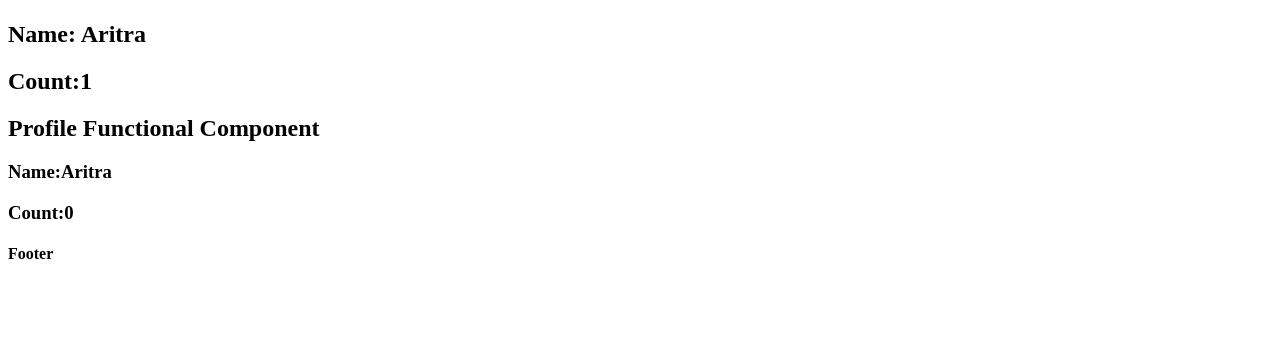
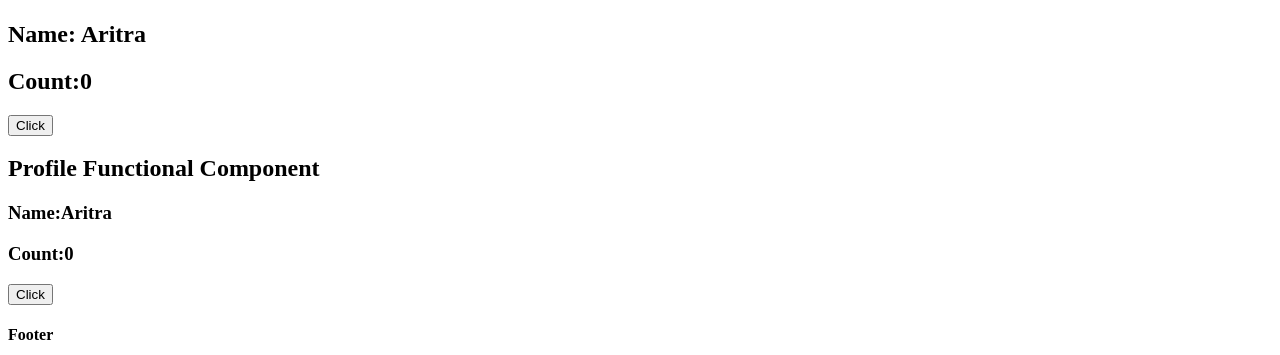
Before and after one commit to Noeasyboy007/React-ii, a React (Vite) app in the folder 5-FoodVilla/: page /about in a window 1280 px wide. Shown: the part 268-623 px from the top of the page. Built offline with nearby package versions, Linux system fonts and the light colour scheme.

Commit message:
classComponents inside using useState setCount

```diff
--- a/5-FoodVilla/src/components/Profile.js
+++ b/5-FoodVilla/src/components/Profile.js
@@ -1,12 +1,13 @@
 import { useState } from 'react';
 
 const ProfileFunctionalComponents = (props) => {
-    const [count]=useState(0);
+    const [count, setCount] = useState(0);
     return (
         <div>
             <h2>Profile Functional Component</h2>
             <h3>Name:{props.name}</h3>
             <h3>Count:{count}</h3>
+            <button onClick={() => setCount(count + 1)}>Click</button>
         </div>
     )
 }
--- a/5-FoodVilla/src/components/ProfileClass.js
+++ b/5-FoodVilla/src/components/ProfileClass.js
@@ -5,15 +5,22 @@
         super(props);
         //create State
         this.state = {
-            count: 1,
+            count: 0,
+
         };
     };
     render() {
+        const { count } = this.state;
         return (
             <div>
                 <h1>Profile classs Component</h1>
                 <h2>Name: {this.props.name}</h2>
-                <h2>Count:{this.state.count}</h2>
+                <h2>Count:{count}</h2>
+                <button onClick={() => {
+                    //We do not muted state directly
+                    //never do this.state=something
+                    this.setState({ count: count + 1 })
+                }}>Click</button>
             </div>
         )
     }
```
